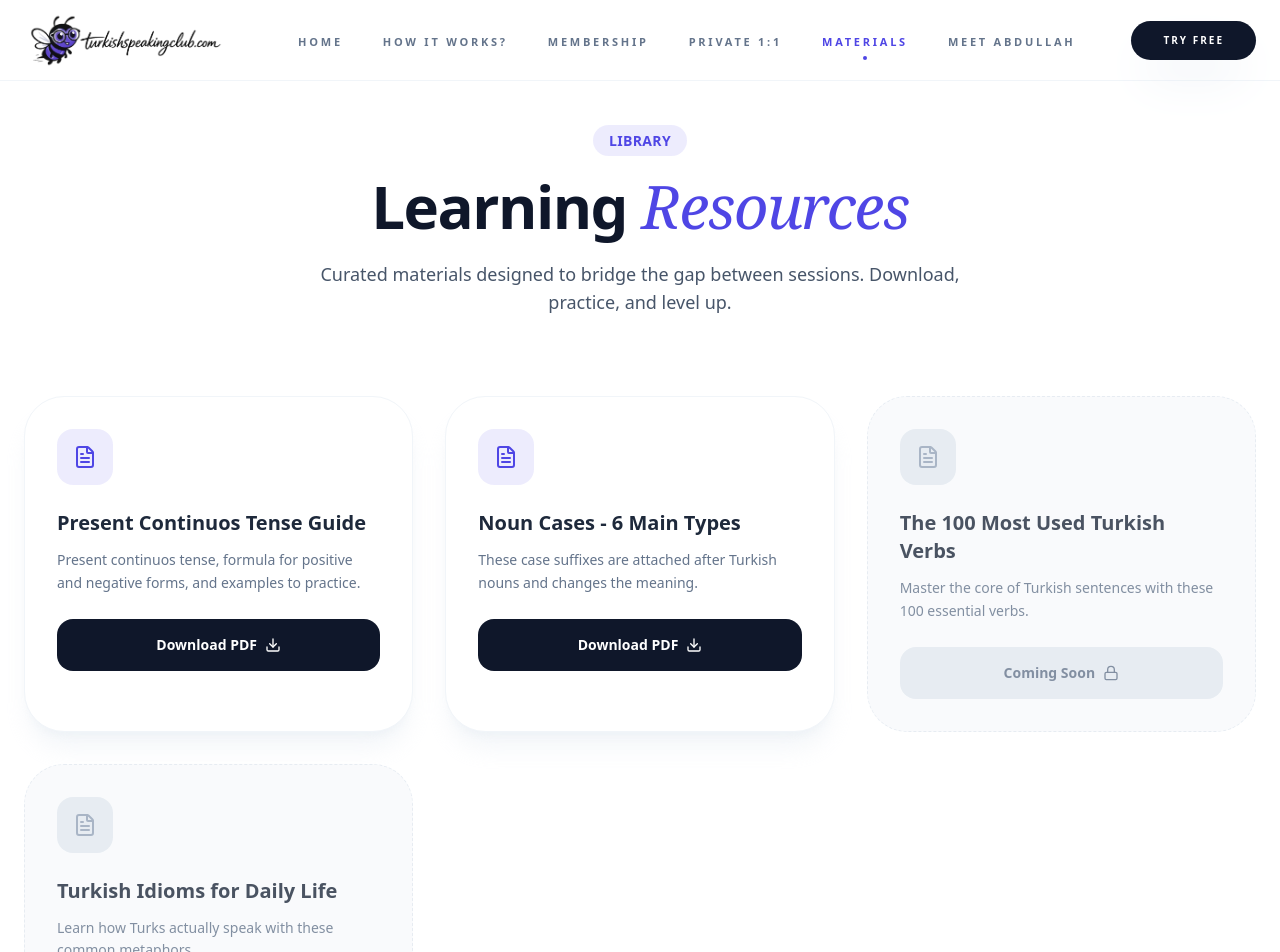
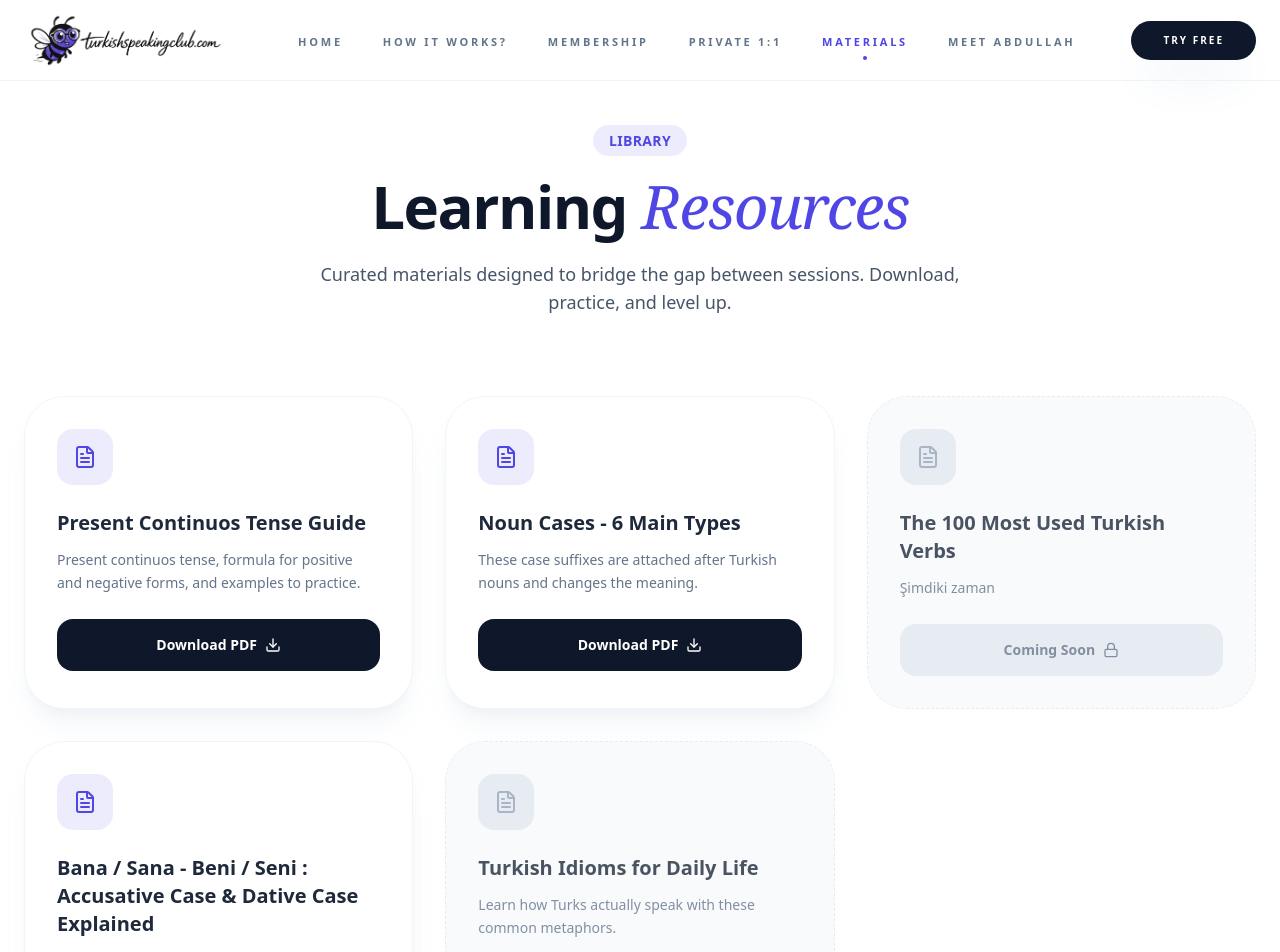
Before and after one commit to corduka/turkish-speaking-club, a React (Vite) app: page /materials in a window 1280 px wide. Shown: the top 952 px of the page. Built offline with nearby package versions, Linux system fonts and the light colour scheme.

Commit message:
Add material accusative/dative cases

```diff
--- a/src/pages/Materials.jsx
+++ b/src/pages/Materials.jsx
@@ -24,7 +24,15 @@ const resources = [
     status: 'Coming Soon',
     icon: <FileText />,
     fileName: 'simdiki-zaman.pdf', // Dosya adını buraya ekledik
-    description: 'Master the core of Turkish sentences with these 100 essential verbs.'
+    description: 'Şimdiki zaman'
+  },
+    {
+    title: 'Bana / Sana - Beni / Seni : Accusative Case & Dative Case Explained',
+    type: 'PDF Guide',
+    status: 'Available',
+    icon: <FileText />,
+    fileName: 'beniseni-banasana.pdf', // Dosya adını buraya ekledik
+    description: 'Accusative case (belirtme durumu) and dative case (yönelme durumu) are two of the six main noun cases in Turkish. They are used to indicate the direct object of a verb and the indirect object or direction of an action, respectively.'
   },
   {
     title: 'Turkish Idioms for Daily Life',
```
Also changed, not shown: 1 other file (tests, documents, lock files or other folders).
